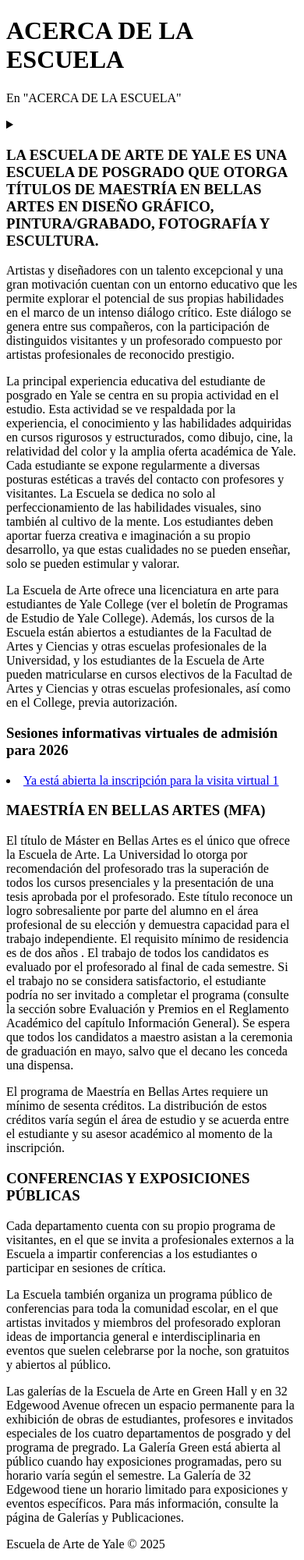
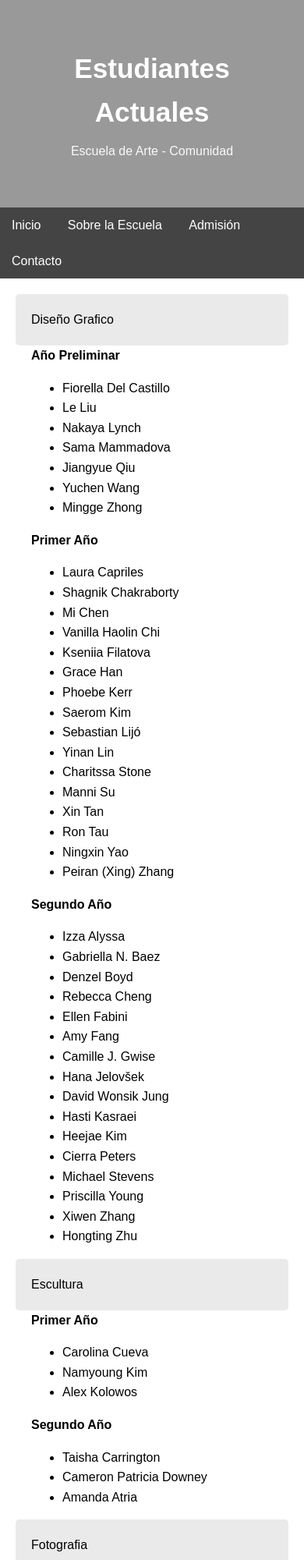
Before and after one commit to JuanoCruz64/TrabajoFinal, a plain HTML site: page CurrentStudents.html in a window 390 px wide. Shown: the top 2000 px of the page at 78% size. Drawn offline with Linux system fonts and the light colour scheme.

Commit message:
Desarrollo de pagina 1

```diff
--- a/CurrentStudents.html
+++ b/CurrentStudents.html
@@ -1,134 +1,155 @@
 <!DOCTYPE html>
 <html lang="es">
 <head>
-  <meta charset="UTF-8">
-  <meta name="viewport" content="width=device-width, initial-scale=1.0">
-  <title>Acerca de la Escuela</title>
-
-  <link rel="icon" type="image/png" href="Imagenes/img1.png">
-
-  <link rel="stylesheet" href="Estilos/hoja2.css">
+  <meta charset="UTF-8" />
+  <meta name="viewport" content="width=device-width, initial-scale=1.0" />
+  <title>Estudiantes Actuales - Escuela de Arte</title>
+  <link rel="stylesheet" href="estilos\Hoja1.css" />
 </head>
-
 <body>
-
-<header>
-  <h1>ACERCA DE LA ESCUELA</h1>
-  <p class="subtitulo">En "ACERCA DE LA ESCUELA"</p>
+  <header class="hero">
+    <h1>Estudiantes Actuales</h1>
+    <p>Escuela de Arte - Comunidad</p>
   </header>
 
+  <nav>
+    <a href="#">Inicio</a>
+    <a href="#">Sobre la Escuela</a>
+    <a href="#">Admisión</a>
+    <a href="#">Contacto</a>
+  </nav>
+
   <main>
-
-  <details class="toggle">
-    <summary></summary>
-
-    <ul class="lista-secciones">
-      <li>Declaración de misión</li>
-      <li>Reconocimiento del territorio</li>
-      <li>Áreas de estudio</li>
-      <li>Personal</li>
-      <li>Recursos para profesores y estudiantes</li>
-      <li>Visitas</li>
-      <li>Instalaciones</li>
-      <li>Apoya a la escuela</li>
-      <li>Contacto</li>
-      <li>Historia</li>
-      <li>Acerca de este sitio</li>
+    <div class="programa">
+        <div class="seccion">Diseño Grafico</div>
+        <div class="year-list">
+        <strong>Año Preliminar</strong>
+        <ul>
+          <li>Fiorella Del Castillo</li>
+          <li>Le Liu</li>
+          <li>Nakaya Lynch</li>
+          <li>Sama Mammadova</li>
+          <li>Jiangyue Qiu</li>
+          <li>Yuchen Wang</li>
+          <li>Mingge Zhong</li>
         </ul>
-  </details>
-
-  <section class="texto-acerca">
-    <h3 style="text-transform: uppercase;">
-      La Escuela de Arte de Yale es una escuela de posgrado que otorga títulos de Maestría en Bellas Artes en
-      Diseño Gráfico, Pintura/Grabado, Fotografía y Escultura.
-    </h3>
-
-    <p style="font-weight: normal;">
-      Artistas y diseñadores con un talento excepcional y una gran motivación cuentan con un entorno educativo
-      que les permite explorar el potencial de sus propias habilidades en el marco de un intenso diálogo crítico.
-      Este diálogo se genera entre sus compañeros, con la participación de distinguidos visitantes y un profesorado
-      compuesto por artistas profesionales de reconocido prestigio.
-    </p>
-
-    <p style="font-weight: normal;">
-      La principal experiencia educativa del estudiante de posgrado en Yale se centra en su propia actividad en el
-      estudio. Esta actividad se ve respaldada por la experiencia, el conocimiento y las habilidades adquiridas en
-      cursos rigurosos y estructurados, como dibujo, cine, la relatividad del color y la amplia oferta académica de
-      Yale. Cada estudiante se expone regularmente a diversas posturas estéticas a través del contacto con profesores
-      y visitantes. La Escuela se dedica no solo al perfeccionamiento de las habilidades visuales, sino también al
-      cultivo de la mente. Los estudiantes deben aportar fuerza creativa e imaginación a su propio desarrollo, ya que
-      estas cualidades no se pueden enseñar, solo se pueden estimular y valorar.
-    </p>
-
-    <p style="font-weight: normal;">
-        La Escuela de Arte ofrece una licenciatura en arte para estudiantes de Yale College (ver el boletín de Programas
-        de Estudio de Yale College). Además, los cursos de la Escuela están abiertos a estudiantes de la Facultad de Artes
-        y Ciencias y otras escuelas profesionales de la Universidad, y los estudiantes de la Escuela de Arte pueden
-        matricularse en cursos electivos de la Facultad de Artes y Ciencias y otras escuelas profesionales, así como
-        en el College, previa autorización.
-    </p>
-  </section>
-
-    <div class="caja-info">
-        <h3>Sesiones informativas virtuales de admisión para 2026</h3>
-        <li><a href="https://www-art-yale-edu.translate.goog/about/visiting?_x_tr_sl=en&_x_tr_tl=es&_x_tr_hl=es&_x_tr_pto=tc">Ya está abierta la inscripción para la visita virtual 1</a></li>
+      </div>
+      <div class="year-list">
+        <strong>Primer Año</strong>
+        <ul>
+        <li>Laura Capriles</li>
+        <li>Shagnik Chakraborty</li>
+        <li>Mi Chen</li>
+        <li>Vanilla Haolin Chi</li>
+        <li>Kseniia Filatova</li>
+        <li>Grace Han</li>
+        <li>Phoebe Kerr</li>
+        <li>Saerom Kim</li>
+        <li>Sebastian Lijó</li>
+        <li>Yinan Lin</li>
+        <li>Charitssa Stone</li>
+        <li>Manni Su</li>
+        <li>Xin Tan</li>
+        <li>Ron Tau</li>
+        <li>Ningxin Yao</li>
+        <li>Peiran (Xing) Zhang</li>
+        </ul>
+      </div>
+      <div class="year-list">
+        <strong>Segundo Año</strong>
+        <ul>
+          <li>Izza Alyssa</li>
+            <li>Gabriella N. Baez</li>
+            <li>Denzel Boyd</li>
+            <li>Rebecca Cheng</li>
+            <li>Ellen Fabini</li>
+            <li>Amy Fang</li>
+            <li>Camille J. Gwise</li>
+            <li>Hana Jelovšek</li>
+            <li>David Wonsik Jung</li>
+            <li>Hasti Kasraei</li>
+            <li>Heejae Kim</li>
+            <li>Cierra Peters</li>
+            <li>Michael Stevens</li>
+            <li>Priscilla Young</li>
+            <li>Xiwen Zhang</li>
+            <li>Hongting Zhu</li>
+        </ul>
+      </div>
     </div>
 
+    <div class="programa">
+        <div class="seccion">Escultura</div>
+        <div class="year-list">
+        <strong>Primer Año</strong>
+        <ul>
+          <li>Carolina Cueva</li>
+          <li>Namyoung Kim</li>
+          <li>Alex Kolowos</li>
+        </ul>
+      </div>
+      <div class="year-list">
+        <strong>Segundo Año</strong>
+        <ul>
+          <li>Taisha Carrington</li>
+          <li>Cameron Patricia Downey</li>
+          <li>Amanda Atria</li>
+        </ul>
+      </div>
+    </div>
 
-  <section class="texto-acerca">
-    <h3 style="text-transform: uppercase;">
-      Maestría en Bellas Artes (MFA)
-    </h3>
+    <div class="programa">
+    <div class="seccion">Fotografia</div>
+      <div class="year-list">
+        <strong>Primer Año</strong>
+        <ul>
+          <li>Lily Dabe</li>
+          <li>Alec Dai</li>
+          <li>Paloma Dooley</li>
+        </ul>
+      </div>
+      <div class="year-list">
+        <strong>Segundo Año</strong>
+        <ul>
+          <li>Christian Badach</li>
+          <li>Chen Xiangyun</li>
+          <li>Jasmine Clarke</li>
+        </ul>
+      </div>
+    </div>
 
-    <p style="font-weight: normal;">
-      El título de Máster en Bellas Artes es el único que ofrece la Escuela de Arte. La Universidad lo otorga por
-      recomendación del profesorado tras la superación de todos los cursos presenciales y la presentación de una tesis
-      aprobada por el profesorado. Este título reconoce un logro sobresaliente por parte del alumno en el área profesional
-       de su elección y demuestra capacidad para el trabajo independiente. El requisito mínimo de residencia es de dos años
-       . El trabajo de todos los candidatos es evaluado por el profesorado al final de cada semestre. Si el trabajo no se
-       considera satisfactorio, el estudiante podría no ser invitado a completar el programa (consulte la sección sobre
-       Evaluación y Premios en el Reglamento Académico del capítulo Información General). Se espera que todos los
-       candidatos a maestro asistan a la ceremonia de graduación en mayo, salvo que el decano les conceda una dispensa.
-    </p>
+    <div class="programa">
+    <div class="seccion">Pintura y Grabado</div>
+      <div class="year-list">
+        <strong>Primer Año</strong>
+        <ul>
+          <li>Siyu Chen</li>
+          <li>Young Grace Cho</li>
+          <li>Shanique Emelife</li>
+        </ul>
+      </div>
+      <div class="year-list">
+        <strong>Segundo Año</strong>
+        <ul>
+          <li>Aru Apaza</li>
+          <li>Amy Chasse</li>
+          <li>Yuna Cho</li>
+        </ul>
+      </div>
+    </div>
 
-    <p style="font-weight: normal;">
-      El programa de Maestría en Bellas Artes requiere un mínimo de sesenta créditos. La distribución de estos créditos
-      varía según el área de estudio y se acuerda entre el estudiante y su asesor académico al momento de la inscripción.
-    </p>
-
-  </section>
-
-  <section class="texto-acerca">
-    <h3 style="text-transform: uppercase;">
-      Conferencias y exposiciones públicas
-    </h3>
-
-    <p style="font-weight: normal;">
-      Cada departamento cuenta con su propio programa de visitantes, en el que se invita a profesionales externos a la
-      Escuela a impartir conferencias a los estudiantes o participar en sesiones de crítica.
-    </p>
-
-    <p style="font-weight: normal;">
-      La Escuela también organiza un programa público de conferencias para toda la comunidad escolar, en el que artistas
-      invitados y miembros del profesorado exploran ideas de importancia general e interdisciplinaria en eventos que
-      suelen celebrarse por la noche, son gratuitos y abiertos al público.
-    </p>
-
-    <p>
-        Las galerías de la Escuela de Arte en Green Hall y en 32 Edgewood Avenue ofrecen un espacio permanente para la
-        exhibición de obras de estudiantes, profesores e invitados especiales de los cuatro departamentos de posgrado y
-        del programa de pregrado. La Galería Green está abierta al público cuando hay exposiciones programadas, pero su
-        horario varía según el semestre. La Galería de 32 Edgewood tiene un horario limitado para exposiciones y eventos
-         específicos. Para más información, consulte la página de Galerías y Publicaciones.
-    </p>
-
-  </section>
-
+    <div class="resources">
+      <h3>Recursos para Estudiantes</h3>
+      <ul>
+        <li><a href="#">Manual de la Escuela</a></li>
+        <li><a href="#">Biblioteca de Arte</a></li>
+        <li><a href="#">Directorio de Estudiantes</a></li>
+      </ul>
+    </div>
   </main>
 
   <footer>
-  <p>Escuela de Arte de Yale © 2025</p>
+    <p>© 2025 Escuela de Arte de Yale</p>
   </footer>
-
 </body>
 </html>
--- a/estilos/Hoja1.css
+++ b/estilos/Hoja1.css
@@ -0,0 +1,131 @@
+body {
+  font-family: Arial, sans-serif;
+  margin: 0;
+  padding: 0;
+  line-height: 1.6;
+}
+
+header {
+  background-image: url("imagenes\Yale_Art_and_Architecture_Building,_October_20,_2008.jpg");
+  background-size: cover;
+  background-position: center;
+  background-repeat: no-repeat;
+  padding: 40px;
+  text-align: center;
+}
+
+
+header::before {
+  content: "";
+  position: absolute;
+  inset: 0;
+  background: rgba(0,0,0,0.4); /* oscurece la imagen */
+}
+
+header * {
+  position: relative;
+  z-index: 1;
+}
+
+nav {
+  background-color: #444;
+}
+
+nav a {
+  color: white;
+  padding: 10px 15px;
+  display: inline-block;
+  text-decoration: none;
+}
+
+nav a:hover {
+  background-color: #666;
+}
+
+main {
+  padding: 20px;
+}
+
+.contenedor {
+    display: flex;          /* Activa la alineación horizontal */
+    gap: 20px;              /* Espacio entre secciones */
+}
+
+.seccion {
+    background: #eaeaea;
+    padding: 20px;
+    flex: 1;                /* Todas toman el mismo ancho */
+    border-radius: 5px;
+}
+
+.program {
+  margin-bottom: 30px;
+}
+
+.program h3 {
+  margin-bottom: 10px;
+  border-bottom: 1px solid #ccc;
+  padding-bottom: 5px;
+}
+
+.year-list {
+  margin-left: 20px;
+}
+
+footer {
+  background-color: #222;
+  color: white;
+  text-align: center;
+  padding: 10px;
+  position: relative;
+  bottom: 0;
+  width: 100%;
+}
+
+.resources {
+  margin-top: 40px;
+  background-color: #f9f9f9;
+  padding: 10px;
+  border: 1px solid #ddd;
+}
+
+.resources ul {
+  list-style: none;
+  padding-left: 0;
+}
+
+.resources li {
+  margin-bottom: 5px;
+}
+
+/* Hero header con imagen de fondo */
+.hero {
+  position: relative;
+  background-image: ("imagenes\Yale_University_Art_Gallery_7604__New_Haven__2015.jpg");
+  background-size: cover;
+  background-position: center;
+  color: white;
+  padding: 60px 20px;
+  text-align: center;
+  overflow: hidden;
+}
+.hero::before {
+  content: "";
+  position: absolute;
+  inset: 0;
+  z-index: 0;
+}
+.hero h1,
+.hero p {
+  position: relative;
+  z-index: 1;
+  margin: 0;
+}
+.hero h1 {
+  font-size: 2.2rem;
+  margin-bottom: 8px;
+}
+.hero p {
+  font-size: 1rem;
+  opacity: 0.95;
+}
```
Also changed, not shown: imagenes/FondoHeader.jpg (added), 1 other file. Lines whose indentation alone changed are shown as unchanged.
